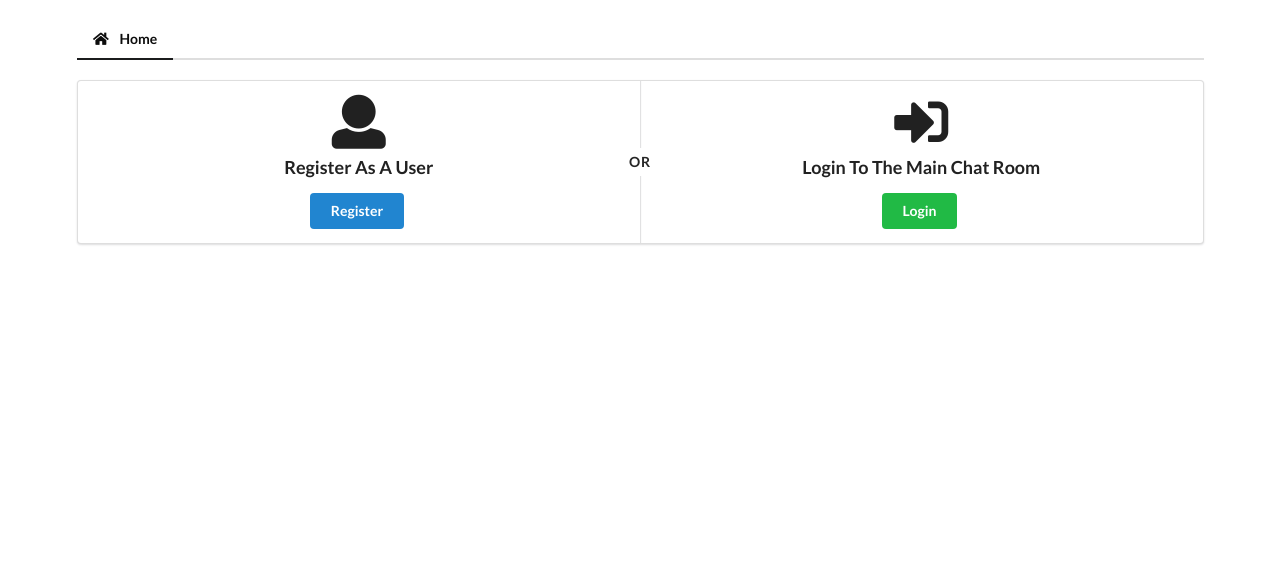
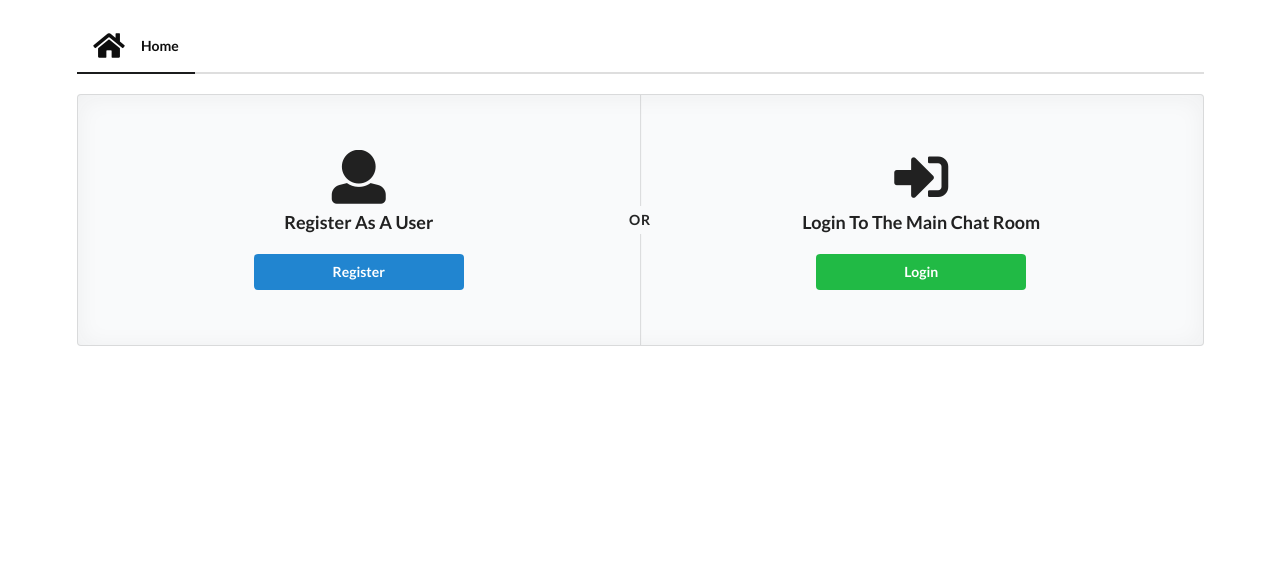
Before and after one commit to ItManHarry/wechat, a Flask app: page /main/home in a window 1280 px wide. Shown: the top 586 px of the page. Run offline with Flask 2, Linux system fonts and the light colour scheme; some libraries are stand-ins or nearby versions.

Commit message:
home page finished

```diff
--- a/chat/templates/_nav.html
+++ b/chat/templates/_nav.html
@@ -12,7 +12,7 @@
 <div class="ui container" style="margin-top:20px;">
     <div class="ui secondary pointing menu">
       <a class="item active" href="{{url_for('main.home')}}">
-        <i class="icon home"></i>&nbsp;&nbsp;Home
+        <i class="icon big home"></i>&nbsp;&nbsp;Home
       </a>
       {% if current_user.is_authenticated %}
       <div class="right menu">
--- a/chat/templates/main/home.html
+++ b/chat/templates/main/home.html
@@ -3,7 +3,7 @@
 {% block main %}
 
 <div class="ui container" style="margin-top:20px;">
-    <div class="ui  segment">
+    <div class="ui placeholder segment">
       <div class="ui two column stackable center aligned grid">
         <div class="ui vertical divider">Or</div>
         <div class="middle aligned row">
```
